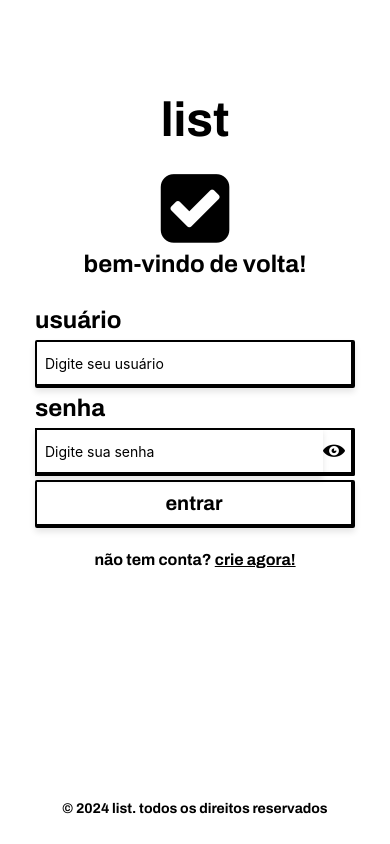
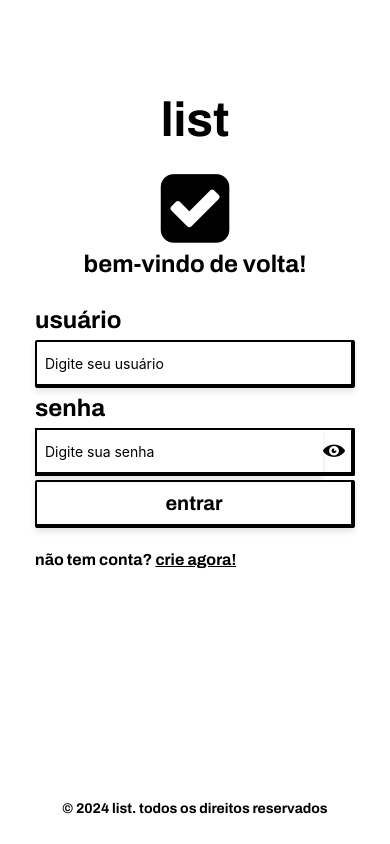
Before and after one commit to VictorCottar/list-rn, a React Native app: screen / in a window 390 px wide. Built offline with nearby package versions, Linux system fonts and the light colour scheme.

Commit message:
Touchable do registre-se

```diff
--- a/App.tsx
+++ b/App.tsx
@@ -1,7 +1,7 @@
 import { StatusBar } from 'expo-status-bar';
 import React, { useEffect } from 'react';
 import { View } from 'react-native';
-import Login from './src/pages/Login';
+import Login from './src/screens/Login';
 import { useFonts } from 'expo-font';
 import * as SplashScreen from 'expo-splash-screen';
 
--- a/app.json
+++ b/app.json
@@ -41,7 +41,8 @@
             }
           ]
         }
-      ]
+      ],
+      "expo-router"
     ]
   }
 }
--- a/src/pages/Login.tsx
+++ b/src/screens/Login.tsx
@@ -1,8 +1,7 @@
 import { StatusBar } from 'expo-status-bar';
 import React, { useState } from 'react';
 import { Text, TextInput, View, TouchableOpacity } from 'react-native';
-import FontAwesome from 'react-native-vector-icons/FontAwesome';
-import Entypo from 'react-native-vector-icons/Entypo';
+import { FontAwesome, Entypo } from '@expo/vector-icons';
 
 export default function Login() {
 
@@ -71,8 +70,11 @@ export default function Login() {
         </TouchableOpacity>
       </View>
 
-      <View className='flex w-full items-center justify-center h-6 mt-5'>
-        <Text className='text-base font-bold font-archivo'>não tem conta? <Text className='underline'>crie agora!</Text></Text>
+      <View className='flex flex-row w-full h-6 mt-5'>
+        <Text className='text-base font-bold font-archivo'>não tem conta? </Text>
+        <TouchableOpacity onPress={() => {/* Navegar para a tela de cadastro ou abrir um modal */}}>
+        <Text className='text-base font-bold font-archivo underline'>crie agora!</Text>
+        </TouchableOpacity>
       </View>
 
       <View className='flex w-full items-center absolute bottom-7'>
```
Also changed, not shown: package.json (+7 -1 lines), 1 other file (tests, documents, lock files or other folders).
